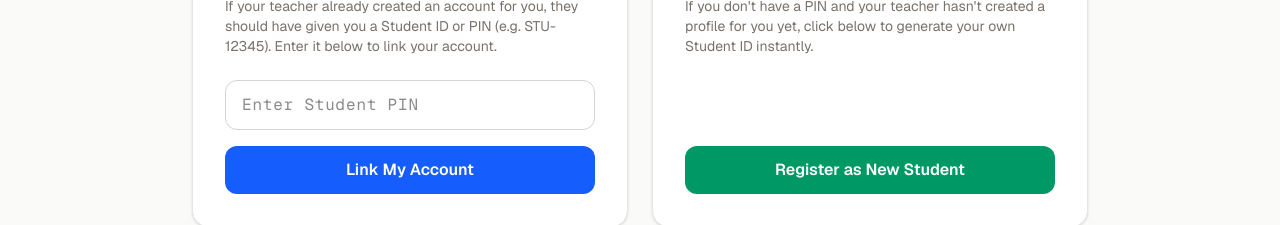
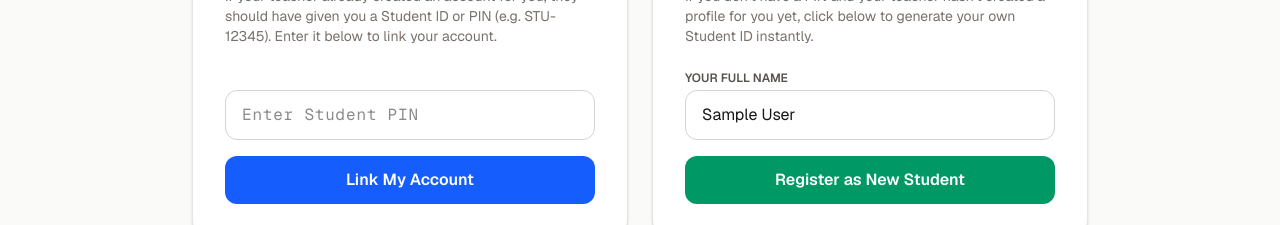
Before and after one commit to hrijit123/Placement_cell, a Next.js app in the folder web-portal/: page /student/onboarding in a window 1280 px wide. Shown: the part 448-673 px from the top of the page. Built offline with nearby package versions, Linux system fonts and the light colour scheme; no server answers; sample sign-in values are in the browser's storage.

Commit message:
Remove ban option, add name input to onboarding, fix salary labels

```diff
--- a/web-portal/src/app/admin/UserManagementTable.tsx
+++ b/web-portal/src/app/admin/UserManagementTable.tsx
@@ -167,14 +167,7 @@ export default function UserManagementTable() {
                       Suspend
                     </button>
                   )}
-                  {u.status !== 'BANNED' && (
-                    <button
-                      onClick={() => { setSelectedUser(u); setNewStatus("BANNED"); setModalOpen(true); }}
-                      className="text-xs font-semibold text-red-600 hover:underline"
-                    >
-                      Ban
-                    </button>
-                  )}
+
                   <button
                     onClick={() => { setSelectedUser(u); setDeleteModalOpen(true); }}
                     className="text-xs font-semibold text-red-800 hover:underline"
--- a/web-portal/src/app/api/ngo/students/self-register/route.ts
+++ b/web-portal/src/app/api/ngo/students/self-register/route.ts
@@ -5,6 +5,9 @@ import { prisma } from "@/lib/prisma";
 
 export async function POST(req: Request) {
   try {
+    const body = await req.json().catch(() => ({}));
+    const providedName = body.name || null;
+
     const session = await getServerSession(authOptions);
 
     if (!session?.user?.email) {
@@ -33,11 +36,21 @@ export async function POST(req: Request) {
       newId = "STU-" + Math.floor(10000 + Math.random() * 90000);
     }
 
+    // If they provided a custom name that differs from their google name, we should probably update their user name too
+    if (providedName && providedName !== user.name) {
+      await prisma.user.update({
+        where: { id: user.id },
+        data: { name: providedName }
+      });
+    }
+
+    const finalName = providedName || user.name || "New Student";
+
     const profile = await prisma.profile.create({
       data: {
         userId: user.id,
         studentId: newId,
-        name: user.name || "New Student",
+        name: finalName,
       }
     });
 
--- a/web-portal/src/app/database/page.tsx
+++ b/web-portal/src/app/database/page.tsx
@@ -295,7 +295,7 @@ export default function DatabaseHome() {
                   />
                 </div>
                 <div>
-                  <label className="block text-sm font-semibold text-[#6B5E4C] mb-1">Expected Salary</label>
+                  <label className="block text-sm font-semibold text-[#6B5E4C] mb-1">Expected Monthly Salary</label>
                   <input
                     value={formData.expectedSalary}
                     onChange={(e) => setFormData({...formData, expectedSalary: e.target.value})}
--- a/web-portal/src/app/student/onboarding/page.tsx
+++ b/web-portal/src/app/student/onboarding/page.tsx
@@ -1,6 +1,6 @@
 "use client";
 
-import { useState } from "react";
+import { useState, useEffect } from "react";
 import { useRouter } from "next/navigation";
 import { useSession } from "next-auth/react";
 
@@ -11,6 +11,13 @@ export default function StudentOnboarding() {
   const [error, setError] = useState("");
   const [isRegistering, setIsRegistering] = useState(false);
   const [generatedId, setGeneratedId] = useState<string | null>(null);
+  const [studentName, setStudentName] = useState("");
+
+  useEffect(() => {
+    if (session?.user?.name) {
+      setStudentName(session.user.name);
+    }
+  }, [session?.user?.name]);
 
   if (status === "loading") {
     return <div className="min-h-screen flex items-center justify-center">Loading...</div>;
@@ -54,6 +61,8 @@ export default function StudentOnboarding() {
     try {
       const res = await fetch("/api/ngo/students/self-register", {
         method: "POST",
+        headers: { "Content-Type": "application/json" },
+        body: JSON.stringify({ name: studentName.trim() }),
       });
       const data = await res.json();
       if (!res.ok) {
@@ -140,6 +149,16 @@ export default function StudentOnboarding() {
               If you don't have a PIN and your teacher hasn't created a profile for you yet, click below to generate your own Student ID instantly.
             </p>
             <div className="mt-auto">
+              <div className="mb-4">
+                <label className="block text-xs font-semibold text-stone-600 uppercase mb-1">Your Full Name</label>
+                <input
+                  type="text"
+                  placeholder="Enter your full name"
+                  value={studentName}
+                  onChange={(e) => setStudentName(e.target.value)}
+                  className="w-full px-4 py-3 border border-stone-300 rounded-xl focus:ring-2 focus:ring-emerald-600 focus:border-transparent outline-none"
+                />
+              </div>
               <button
                 onClick={handleSelfRegister}
                 disabled={isRegistering}
```
